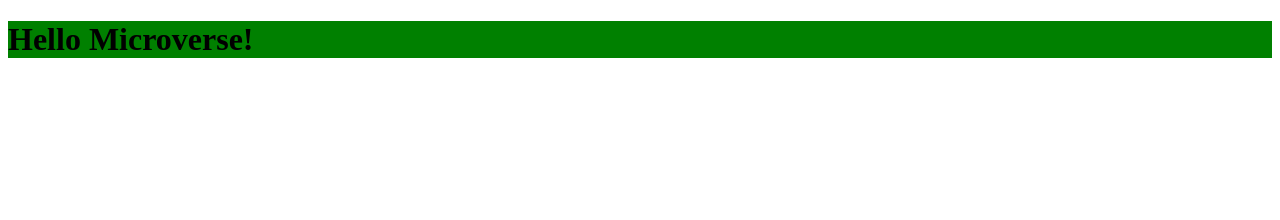
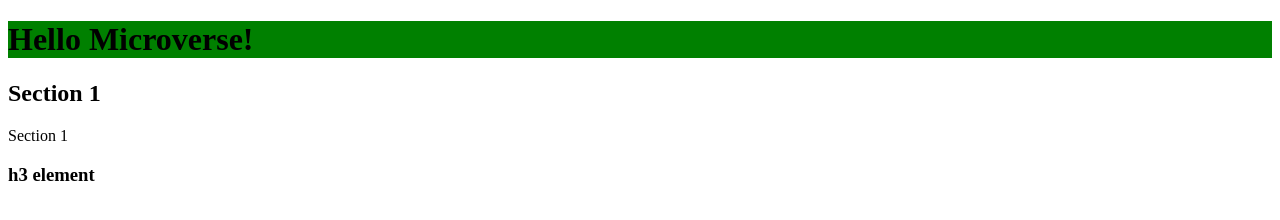
Before and after one commit to MkrtichSargsyan/Hello-Microverse, a plain HTML site: page index.html in a window 1280 px wide. Drawn offline with Linux system fonts and the light colour scheme.

Commit message:
Add new elements to index html file

```diff
--- a/index.html
+++ b/index.html
@@ -4,12 +4,19 @@
     <meta charset="UTF-8" />
     <meta http-equiv="X-UA-Compatible" content="IE=edge" />
     <meta name="viewport" content="width=device-width, initial-scale=1.0" />
-    <link rel="stylesheet" href="style.css">
+    <link rel="stylesheet" href="style.css" />
     <title>Document</title>
   </head>
   <body>
     <header class="green">
       <h1>Hello Microverse!</h1>
     </header>
+    <section>
+      <h1>Section 1</h1>
+      <p id="title">Section 1</p>
+    </section>
+    <footer>
+      <h3 id="title">h3 element</h3>
+    </footer>
   </body>
 </html>
```
